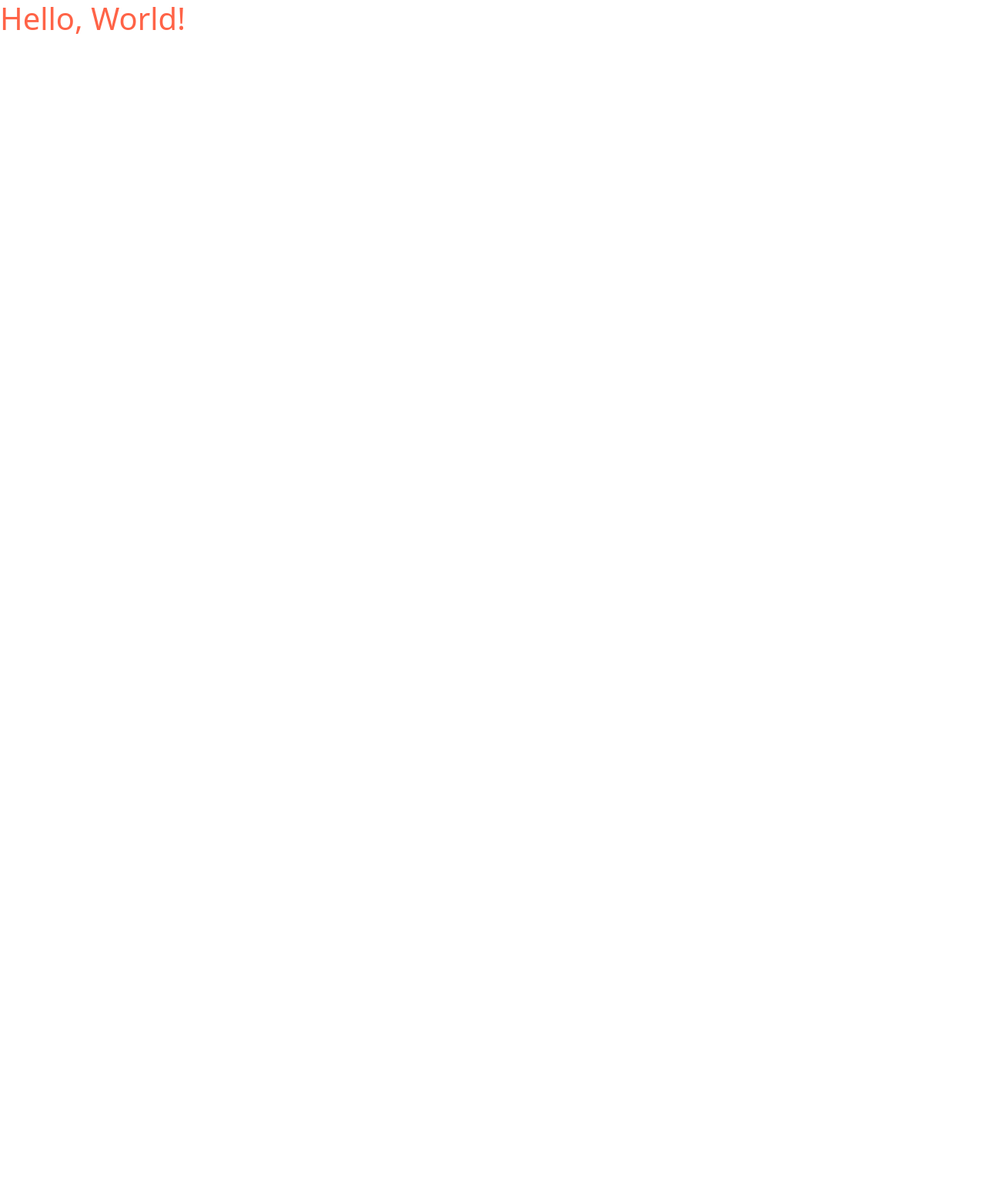
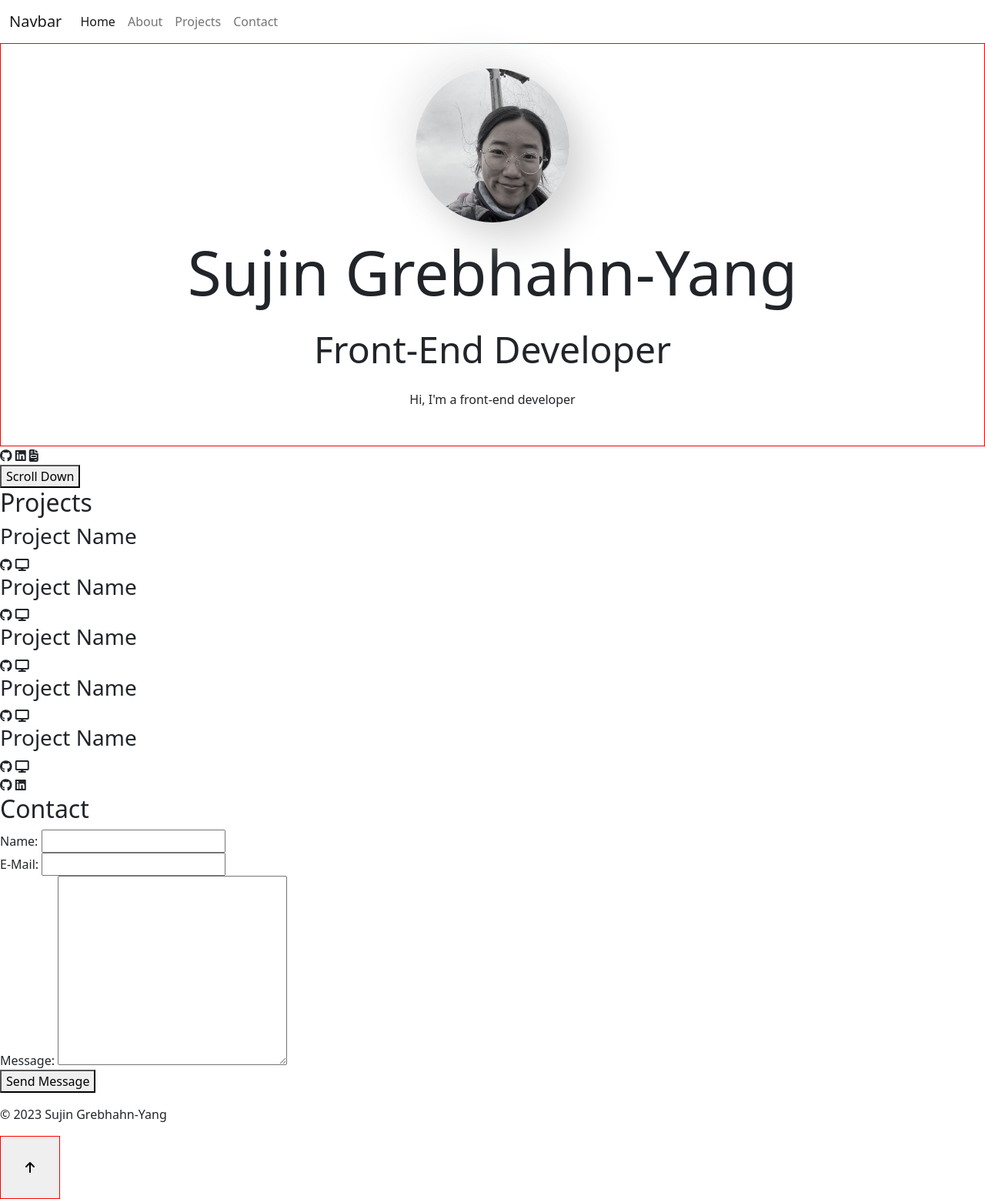
Before and after one commit to grebhahnyang/Sujin_UIB_Project, a website built with Parcel: page src/index.html in a window 1280 px wide. Shown: the whole page at 77% size. Before the commit the page ends 800 px from the top, so only its background shows below. Built offline with nearby package versions, Linux system fonts and the light colour scheme.

Commit message:
save my works

```diff
--- a/package.json
+++ b/package.json
@@ -1,13 +1,13 @@
 {
-  "name": "boilerplate",
+  "name": "My Personal Portfolio",
   "version": "1.0.0",
-  "description": "This is a boilerplate",
+  "description": "This is my personal portfolio",
   "scripts": {
     "start": "rm -rf dev-serve && parcel src/index.html --dist-dir dev-serve",
     "build": "rm -rf build && parcel build src/index.html --dist-dir build --public-url ./",
     "publish": "gh-pages -d build"
   },
-  "author": "dci",
+  "author": "Sujin Grebhahn-Yang",
   "license": "ISC",
   "devDependencies": {
     "@parcel/transformer-sass": "^2.7.0",
--- a/src/index.html
+++ b/src/index.html
@@ -3,10 +3,155 @@
     <meta charset="UTF-8" />
     <meta http-equiv="X-UA-Compatible" content="IE=edge" />
     <meta name="viewport" content="width=device-width, initial-scale=1.0" />
+    <title>Sujin Grebhahn-Yang</title>
+    <script
+      src="https://kit.fontawesome.com/1964e8c68f.js"
+      crossorigin="anonymous"
+    ></script>
     <link rel="stylesheet" href="styles/main.scss" />
-    <title>Hello, World!</title>
   </head>
   <body>
-    <h1>Hello, World!</h1>
+    <!-- HEADER -->
+    <header>
+      <!-- <nav>
+        <label for="menu"></label>
+          <i class="fa-solid fa-bars"></i>
+        <ul>
+          <li><a href="index.html">Home</a></li>
+          <li><a href="#about">About</a></li>
+          <li><a href="#projects">Projects</a></li>
+          <li><a href="#contact">Contact</a></li>
+        </ul>
+      </nav> -->
+
+      <nav class="navbar navbar-expand-lg bg-body-tertiary">
+        <div class="container-fluid">
+          <a class="navbar-brand" href="#">Navbar</a>
+          <button class="navbar-toggler" type="button" data-bs-toggle="collapse" data-bs-target="#navbarNav" aria-controls="navbarNav" aria-expanded="false" aria-label="Toggle navigation">
+            <span class="navbar-toggler-icon"></span>
+          </button>
+          <div class="collapse navbar-collapse" id="navbarNav">
+            <ul class="navbar-nav">
+              <li class="nav-item">
+                <a class="nav-link active" aria-current="page" href="index.html">Home</a>
+              </li>
+              <li class="nav-item">
+                <a class="nav-link" href="#about">About</a>
+              </li>
+              <li class="nav-item">
+                <a class="nav-link" href="#projects">Projects</a>
+              </li>
+              <li class="nav-item">
+                <a class="nav-link" href="#contact">Contact</a>
+              </li>
+
+            </ul>
+          </div>
+        </div>
+      </nav>
+    </header>
+
+    <!-------------------- MAIN ----------------------->
+    <main>
+      <!------- ABOUT ---------->
+      <section id="about">
+        <div class="sujin-pic"></div>
+        <h1>Sujin Grebhahn-Yang</h1>
+        <h2>Front-End Developer</h2>
+        <p>Hi, I'm a front-end developer</p>
+      </section>
+
+      <!--------- SOCIAL MEDIA BTN ---------->
+      <section class="social-media">
+        <i class="fa-brands fa-github"></i>
+        <i class="fa-brands fa-linkedin"></i>
+        <i class="fa-solid fa-file-invoice"></i>
+      </section>
+      <button class="scroll-btn">Scroll Down</button>
+
+      <!------- PROJECTS ---------->
+      <section id="projects">
+        <h2>Projects</h2>
+        <article class="project first">
+          <h3>Project Name</h3>
+          <div class="screenshot pj1"></div>
+          <div class="btn-page one">
+            <i class="fa-brands fa-github"></i>
+            <i class="fa-solid fa-display"></i>
+          </div>
+        </article>
+
+        <article class="project second">
+          <h3>Project Name</h3>
+          <div class="screenshot pj2"></div>
+          <div class="btn-page two">
+            <i class="fa-brands fa-github"></i>
+            <i class="fa-solid fa-display"></i>
+          </div>
+
+        </article>
+
+        <article class="project third">
+          <h3>Project Name</h3>
+          <div class="screenshot pj3"></div>
+          <div class="btn-page three">
+            <i class="fa-brands fa-github"></i>
+            <i class="fa-solid fa-display"></i>
+          </div>
+
+        </article>
+
+        <article class="project fourth">
+          <h3>Project Name</h3>
+          <div class="screenshot pj4"></div>
+          <div class="btn-page fourth">
+            <i class="fa-brands fa-github"></i>
+            <i class="fa-solid fa-display"></i>
+          </div>
+        </article>
+
+        <article class="project fifth">
+          <h3>Project Name</h3>
+          <div class="screenshot pj5"></div>
+          <div class="btn-page five">
+            <i class="fa-brands fa-github"></i>
+            <i class="fa-solid fa-display"></i>
+          </div>
+        </article>
+      </section>
+    </main>
+
+
+
+    <!---------------------- FOOTER ------------------------------>
+    <footer>
+      <section class="footer-container">
+        <section class="footer-socialMedia">
+          <i class="fa-brands fa-github"></i>
+          <i class="fa-brands fa-linkedin"></i>
+        </section>
+        <!--------- CONTACT FORM ---------->
+        <h2 id="contact">Contact</h2>
+        <form action="POST">
+          <div class="name">
+            <label for="name">Name:</label>
+            <input type="text" id="name">
+          </div>
+          <div class="email">
+            <label for="email">E-Mail:</label>
+            <input type="text" id="email">
+          </div>
+          <div class="message">
+            <label for="message">Message:</label>
+            <textarea name="message" id="message" cols="30" rows="10"></textarea>
+          </div>
+          <button type="submit" class="submit">Send Message</button>
+        </form>
+        <p> &#169; 2023 Sujin Grebhahn-Yang</p>
+        <button type="button" class="top" id="about">
+          <i class="fa-solid fa-arrow-up"></i>
+        </button>
+      </section>
+    </footer>
   </body>
 </html>
--- a/src/styles/_variables.scss
+++ b/src/styles/_variables.scss
@@ -15,3 +15,16 @@
 // );
 
 // $spacer: 1rem;
+
+$colors: (
+    "primary-color": #000,
+    "secondary-color": #234,
+    "tertiary-color": #457
+);
+
+@mixin flex {
+    display: flex;
+    justify-content: center;
+    align-items: center;
+    flex-direction: column;
+}
--- a/src/styles/main.scss
+++ b/src/styles/main.scss
@@ -7,6 +7,35 @@
 
 // Write your sass code here or import partials
 
-h1 {
-  color: tomato;
+
+// ABOUT
+#about {
+    border: 1px solid red;
+    @include flex;
+    gap: 1rem;
+    padding: 2rem;
+    .sujin-pic {
+        width: 200px;
+        height: 200px;
+        background-image: url(../img/sujin-pic.jpg);
+        background-size: cover;
+        background-position: bottom;
+        background-repeat: no-repeat;
+        border-radius: 50%;
+        box-shadow:  20px 20px 49px #d3d3d3,
+                    -20px -20px 49px #ededed;
+        filter: grayscale(0.8);
+        &:hover {
+            filter: grayscale(0);
+        }
+    }
+    h1 {
+        font-size: 5rem;
+    }
+    h2 {
+        font-size: 3rem;
+    }
+    p {
+        font-size: 1rem;
+    }
 }
```
Also changed, not shown: src/contact.html (added), src/img/sujin-pic.jpg (added), 1 other file.
